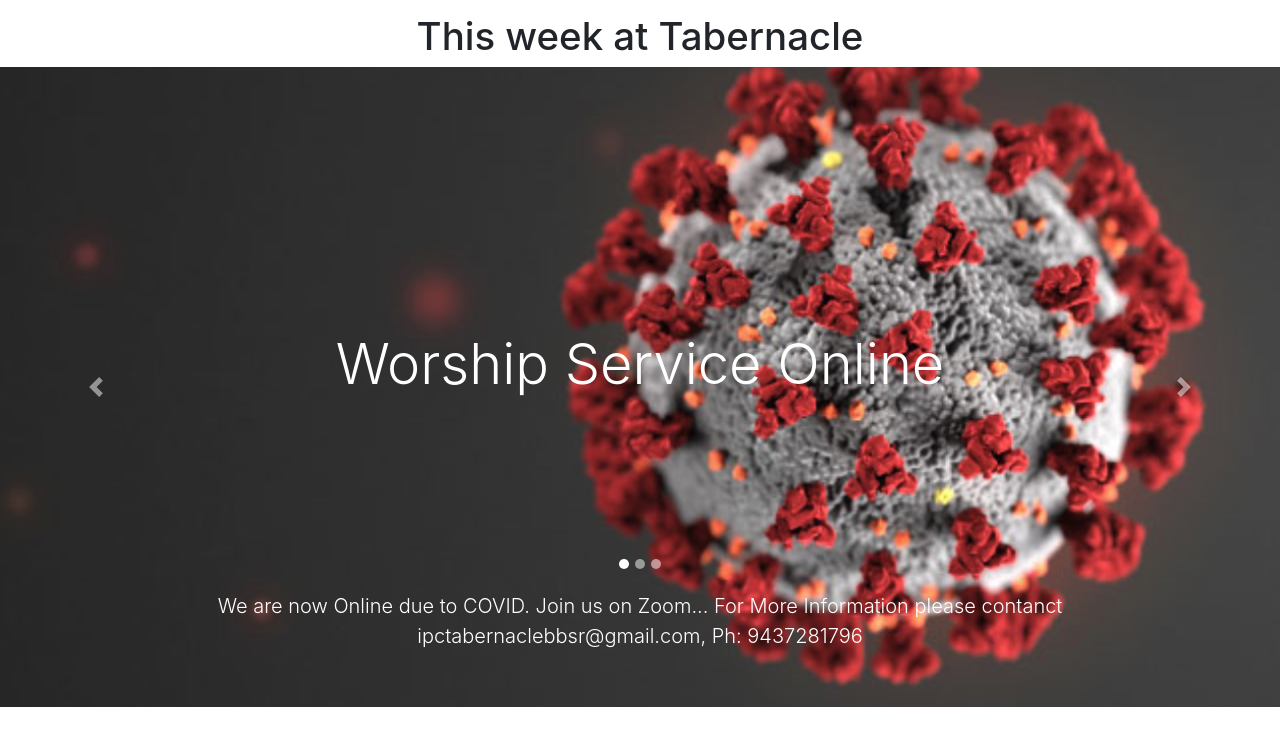
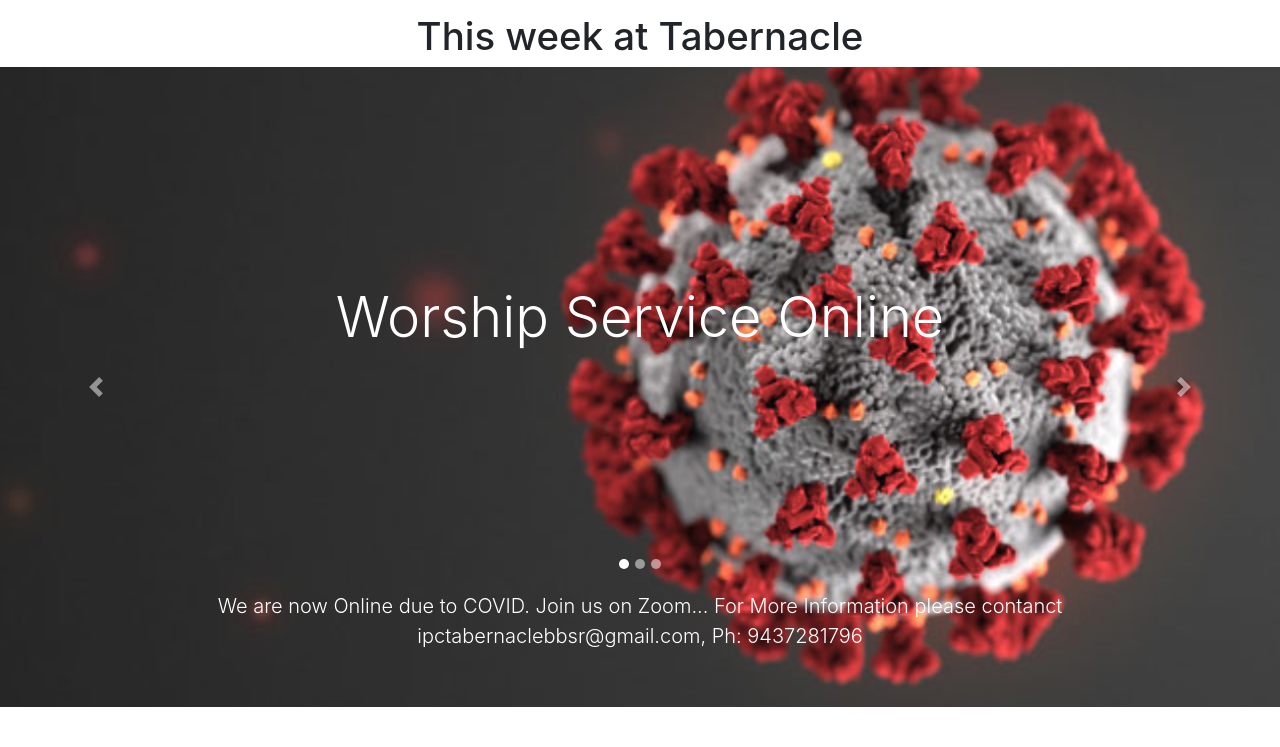
Before and after one commit to nathanielCherian/tabernacle, a Django app: page / in a window 1280 px wide. Shown: the part 886-1633 px from the top of the page. Run offline with Django 3.2, Linux system fonts and the light colour scheme; some libraries are stand-ins or nearby versions.

Commit message:
carousel height

```diff
--- a/churchsite/home/templates/home/home.html
+++ b/churchsite/home/templates/home/home.html
@@ -469,7 +469,7 @@
     }
 
     .carousel-inner h2{
-        margin-bottom: 21.5%;
+        margin-bottom: 30vh;
     }
 
 
--- a/churchsite/home/templates/home/ministries_page.html
+++ b/churchsite/home/templates/home/ministries_page.html
@@ -124,7 +124,7 @@
     }
 
     .carousel-inner h2{
-        margin-bottom: 25.5%;
+        margin-bottom: 35vh;
     }
 
 
--- a/churchsite/home/templates/home/missions.html
+++ b/churchsite/home/templates/home/missions.html
@@ -76,7 +76,7 @@
     }
 
     .carousel-inner h2{
-        margin-bottom: 25.5%;
+      margin-bottom: 35vh;
     }
 
 
```
